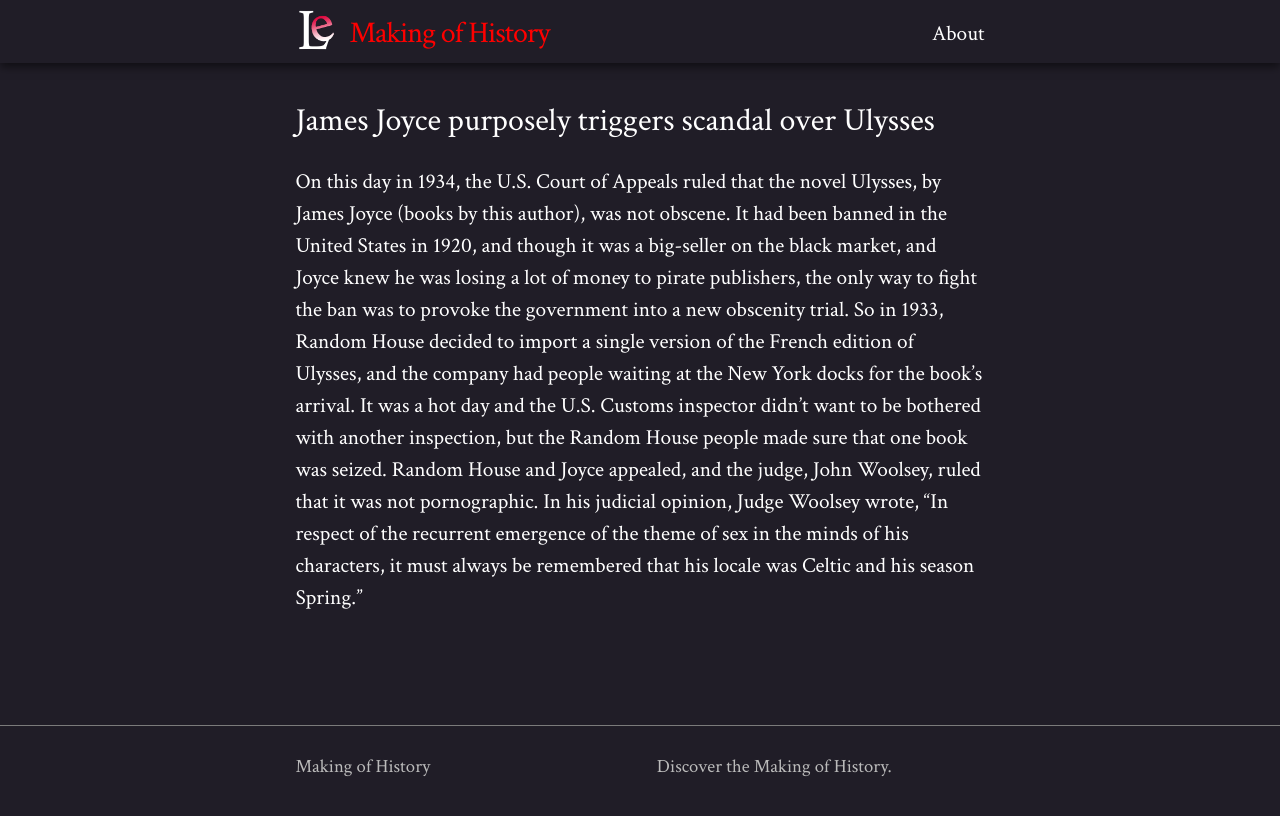
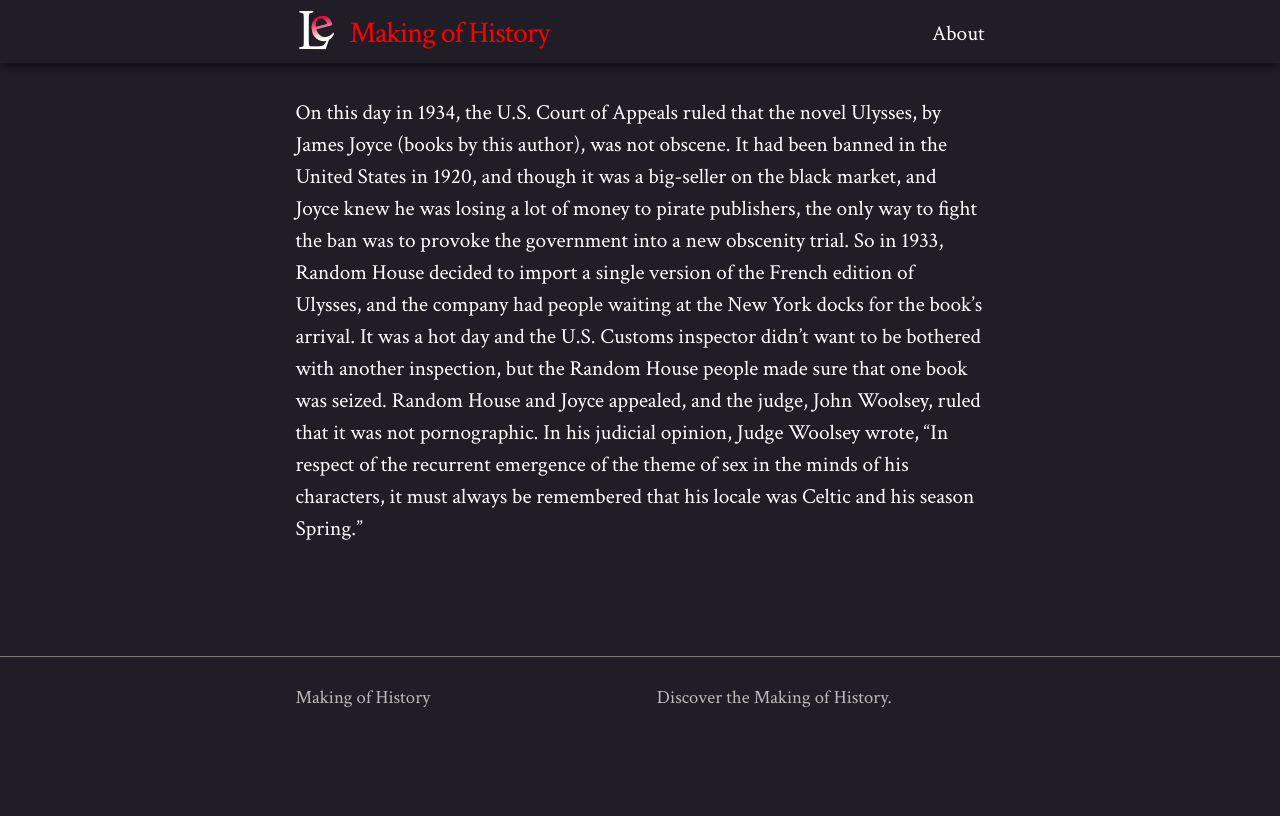
Before and after one commit to benadamstyles/making-of-history, a Jekyll site: the page built from _posts/2014-12-06-james-joyce-purposely-triggers-scandal-over-ulysses.md, in a window 1280 px wide. Shown: the top 816 px of the page. Built offline with Jekyll 4.4.1, drawn with Linux system fonts in a browser that asks for light colours; nearby versions of some CDN libraries.

Commit message:
Updated 2014-12-06-james-joyce-purposely-triggers-scandal-over-ulysses.md

```diff
--- a/_posts/2014-12-06-james-joyce-purposely-triggers-scandal-over-ulysses.md
+++ b/_posts/2014-12-06-james-joyce-purposely-triggers-scandal-over-ulysses.md
@@ -5,6 +5,4 @@
 category: "1001-1100"
 ---
 
-## James Joyce purposely triggers scandal over Ulysses
-
 On this day in 1934, the U.S. Court of Appeals ruled that the novel Ulysses, by James Joyce (books by this author), was not obscene. It had been banned in the United States in 1920, and though it was a big-seller on the black market, and Joyce knew he was losing a lot of money to pirate publishers, the only way to fight the ban was to provoke the government into a new obscenity trial. So in 1933, Random House decided to import a single version of the French edition of Ulysses, and the company had people waiting at the New York docks for the book's arrival. It was a hot day and the U.S. Customs inspector didn't want to be bothered with another inspection, but the Random House people made sure that one book was seized. Random House and Joyce appealed, and the judge, John Woolsey, ruled that it was not pornographic. In his judicial opinion, Judge Woolsey wrote, "In respect of the recurrent emergence of the theme of sex in the minds of his characters, it must always be remembered that his locale was Celtic and his season Spring."
```
